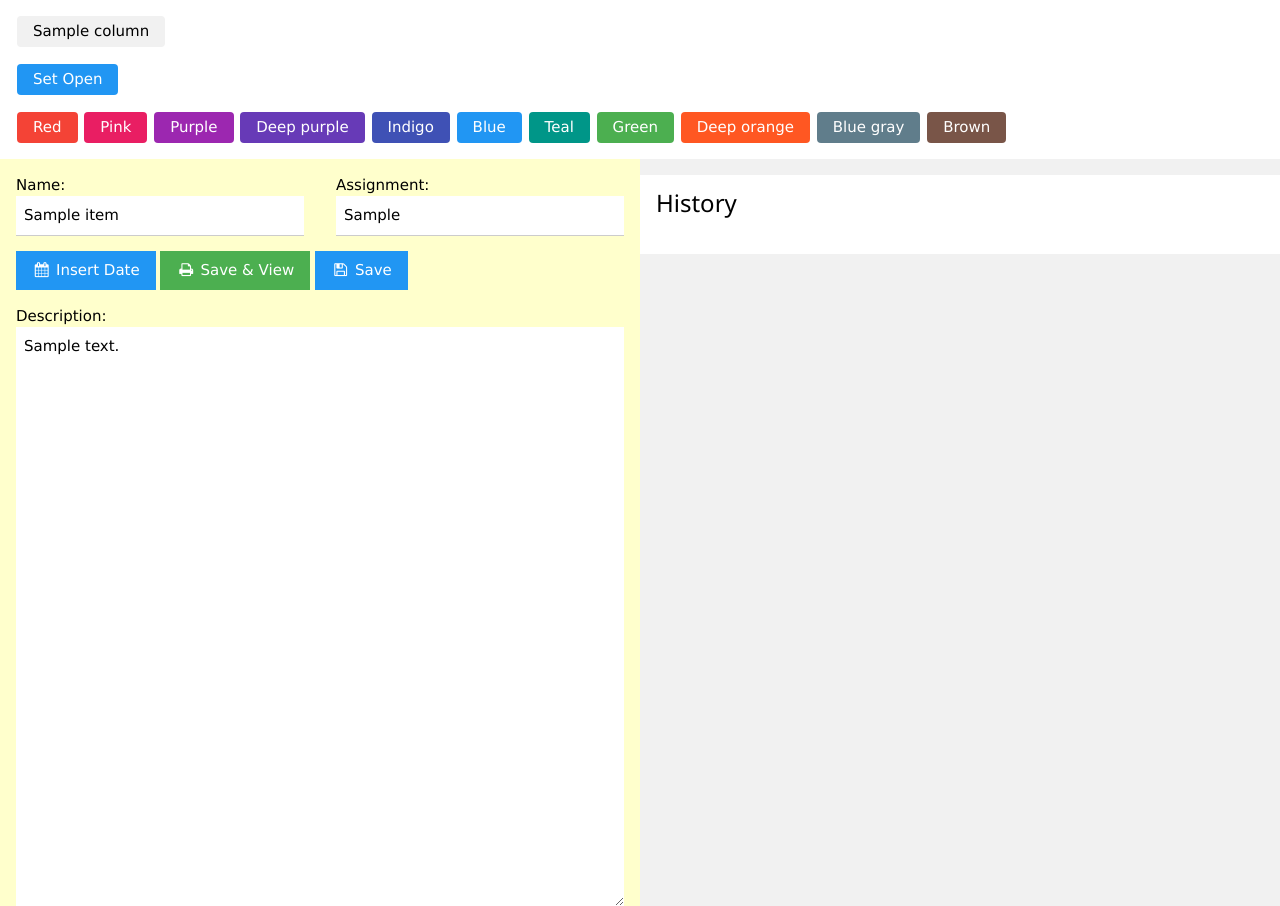
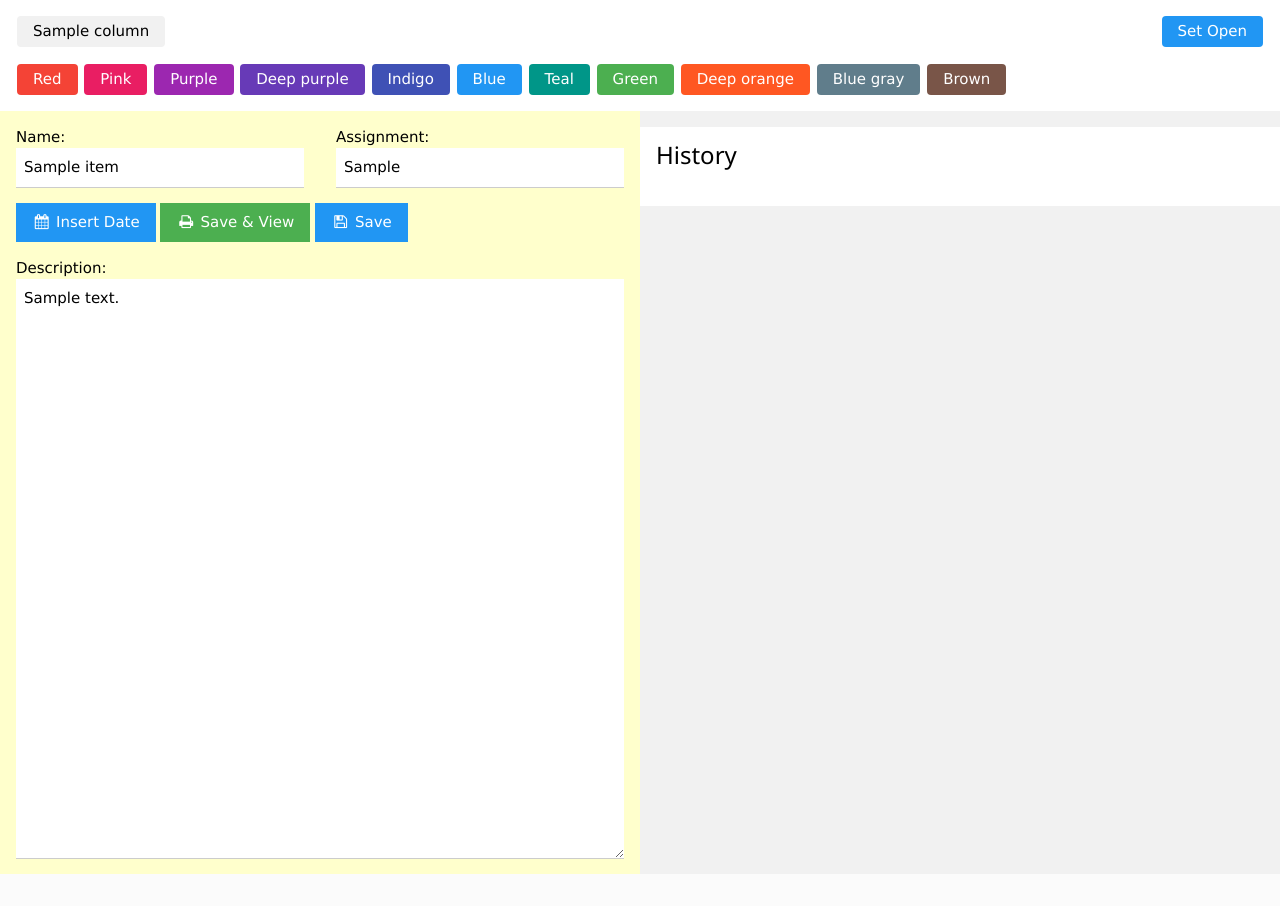
Before and after one commit to dvolk/catboard, a Flask app: page /item/1 in a window 1280 px wide. Shown: the part 109-1015 px from the top of the page. After the commit the page ends 983 px from the top, so only its background shows below. Run offline with Flask 2, Linux system fonts and the light colour scheme; tables that the repository leaves empty hold one stand-in row (values such as "Sample post").

Commit message:
float close/open item toggle to right

```diff
--- a/templates/item.jinja2
+++ b/templates/item.jinja2
@@ -13,10 +13,10 @@
           {{ column.name }}
         </a>
       {% endfor %}
-    </p>
-    <a style="line-height: 1; margin: 1px;" class="w3-btn w3-blue w3-round" href="{{ url_for('item_close_toggle', item_id=item.id) }}">
+    <a style="float: right; line-height: 1; margin: 1px;" class="w3-btn w3-blue w3-round" href="{{ url_for('item_close_toggle', item_id=item.id) }}">
       {% if item.closed %}Set Open{% else %}Set Closed{% endif %}
     </a>
+    </p>
     <p>
       {% for color in colors %}
         <a style="line-height: 1; margin: 1px;" class="w3-btn {{ color }} w3-round" href="{{ url_for('item_color', item_id=item.id, color=color) }}">
```
